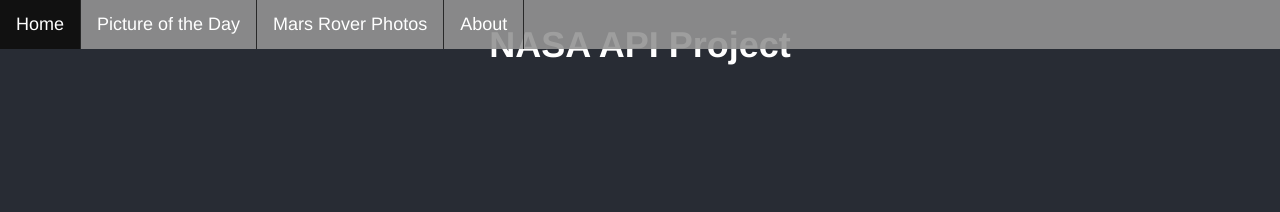
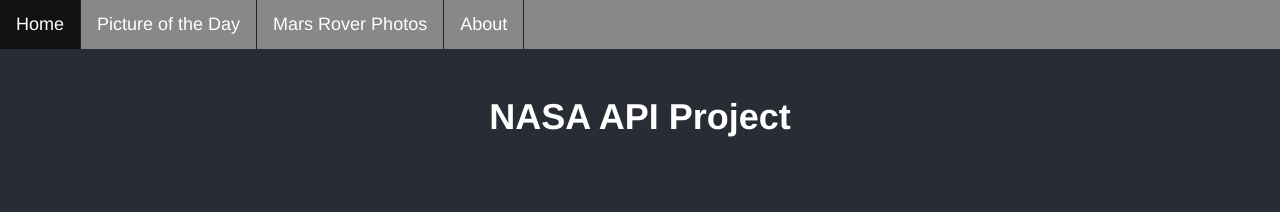
Before and after one commit to goodoljosh/NASA_frontend, a React (Create React App) app in the folder client/: page /pod in a window 1280 px wide. Shown: the top 212 px of the page. Built offline with nearby package versions, Linux system fonts and the light colour scheme; no server answers.

Commit message:
fixed title

```diff
--- a/client/src/components/Header.jsx
+++ b/client/src/components/Header.jsx
@@ -8,7 +8,7 @@ const Header = (props)=> {
     const nasaResponse = props.nasaResponse
         return(
             <header className="App-header">
-                        <h1>
+         <h1>
           {nasaResponse.title}
         </h1>
         <p>{nasaResponse.date}</p>
--- a/client/src/index.css
+++ b/client/src/index.css
@@ -1,3 +1,7 @@
+header{
+  margin-top: 4em;
+}
+
 body {
   margin: 0;
   font-family: -apple-system, BlinkMacSystemFont, 'Segoe UI', 'Roboto', 'Oxygen',
```
